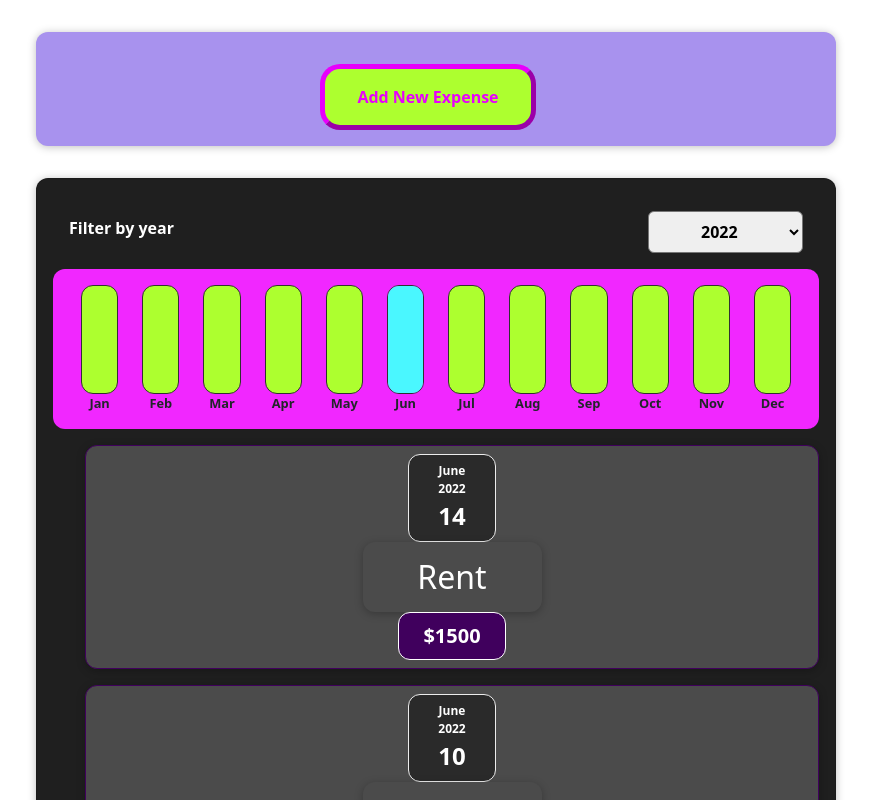
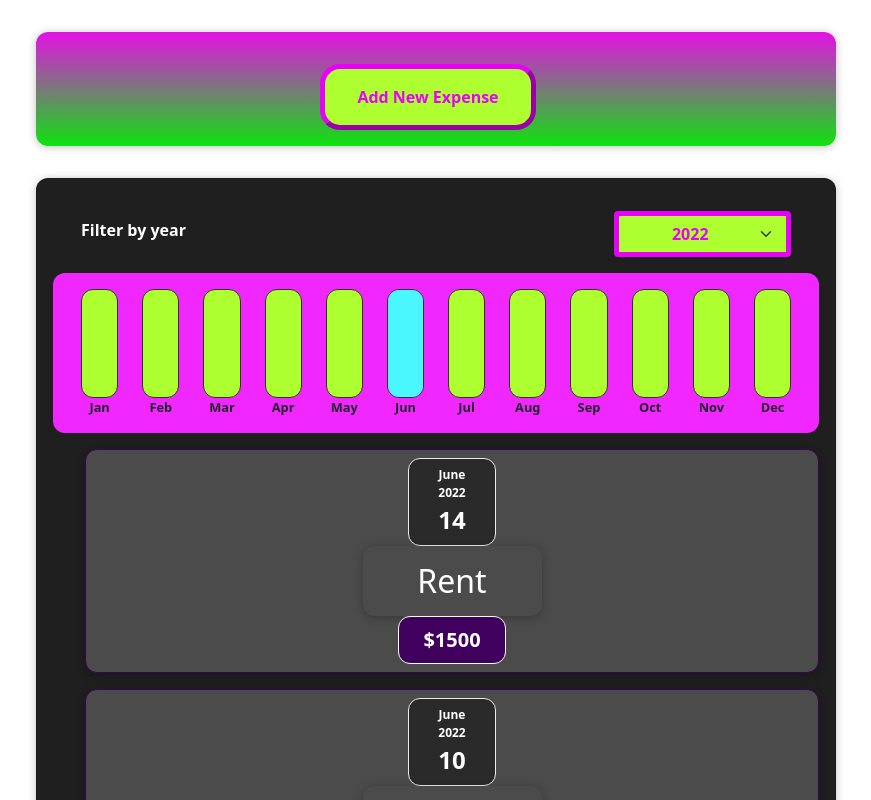
Before and after one commit to Trevorton27/jasonBreedloveReactExpenseTracker, a React (Create React App) app: page / in a window 1280 px wide. Shown: the top 800 px of the page, without its empty margins (204-1075 px from the left). Built offline with nearby package versions, Linux system fonts and the light colour scheme.

Commit message:
form-control styling

```diff
--- a/src/components/ExpensesFilter.css
+++ b/src/components/ExpensesFilter.css
@@ -16,9 +16,19 @@
     margin-bottom: 0.5rem;
 }
 
-.expenses-filter select {
-    font: inherit;
-    padding: 0.5rem 3rem;
-    font-weight: bold;
-    border-radius: 6px;
+/*.expenses-filter select {*/
+/*    font: inherit;*/
+/*    padding: 0.5rem 3rem;*/
+/*    font-weight: bold;*/
+/*    border-radius: 6px;*/
+/*}*/
+
+.form-select{
+    width: 25%;
+    border: 5px solid #E800FC;
+    background-color: greenyellow;
+    color: #E800FC;
+    font-weight: bolder;
+    text-align: center;
+
 }
--- a/src/components/ExpensesFilter.js
+++ b/src/components/ExpensesFilter.js
@@ -9,9 +9,13 @@ const ExpensesFilter = (props) => {
 
   return (
     <div className="expenses-filter">
-      <div className="expenses-filter__control">
+      <div className="expenses-filter__control container">
         <label>Filter by year</label>
-        <select value={props.selected} onChange={dropdownChangeHandler}>
+        <select
+          value={props.selected}
+          onChange={dropdownChangeHandler}
+          className={"form-select"}
+        >
           <option value="2022">2022</option>
           <option value="2021">2021</option>
           <option value="2020">2020</option>
--- a/src/components/NewExpense/ExpenseForm.js
+++ b/src/components/NewExpense/ExpenseForm.js
@@ -35,15 +35,14 @@ const ExpenseForm = (props) => {
     <form onSubmit={submitHandler} className={"container bg-gradient"}>
       <div>
         <div className={"form-group"}>
-          {/*<div className={"new-expense__control"}>*/}
-          <label>Title</label>
+          <label className={"form-floating"}>Title</label>
           <input
             type="text"
             name="title"
             placeholder="Title"
             value={enteredTitle}
             onChange={titleChangeHandler}
-            // className={"form-control"}
+            className={"input-lg form-control-lg"}
           />
           <label>Amount</label>
           <input
@@ -54,9 +53,9 @@ const ExpenseForm = (props) => {
             placeholder="Amount"
             value={enteredAmount}
             onChange={amountChangeHandler}
-            // className={"form-control"}
+            className={"input-lg form-control-lg"}
           />
-          {/*<ExpenseDate />*/}
+          <div className={"form-group"}>
             <label>Date</label>
             <input
               type="date"
@@ -66,11 +65,11 @@ const ExpenseForm = (props) => {
               placeholder=""
               value={enteredDate}
               onChange={dateChangeHandler}
-            // className={"form-control"}
+              className={"input-lg form-control-lg"}
             />
           </div>
-        {/*<div className={"new-expense__actions"}></div>*/}
-        <div>
+        </div>
+        <div className={"form-group"}>
           <button
             className={"btn btn-primary"}
             type="button"
@@ -78,10 +77,6 @@ const ExpenseForm = (props) => {
           >
             Cancel
           </button>
-          {/*type={"button"}*/}
-          {/*onClick={props.onCancel}*/}
-          {/*className="btn btn-primary" > Cancel*/}
-          {/*</button>*/}
           <button type={"submit"} className={"btn btn-primary"}>
             Add Expense
           </button>
--- a/src/components/NewExpense/NewExpense.css
+++ b/src/components/NewExpense/NewExpense.css
@@ -1,5 +1,5 @@
 .new-expense {
-    background-color: #a892ee;
+    /*background-color: #a892ee;*/
     padding: 1rem;
     margin: 2rem auto;
     width: 50rem;
@@ -7,6 +7,7 @@
     border-radius: 12px;
     text-align: center;
     box-shadow: 0 1px 8px rgba(0, 0, 0, 0.25);
+    background: linear-gradient(to top, #0de30d 0%, #e510e5 100%);
 }
 
 .new-expense button {
@@ -26,7 +27,6 @@
 .new-expense button:hover,
 .new-expense button:active {
     background-color: #E800FC;
-    /*border-color: greenyellow;*/
     border: 5px solid greenyellow;
 }
 
--- a/src/components/NewExpense/NewExpense.js
+++ b/src/components/NewExpense/NewExpense.js
@@ -23,7 +23,9 @@ const NewExpense = (props) => {
     <div>
       <div className={"new-expense"}>
         {!isEditing && (
-          <button onClick={startEditingHandler}>Add New Expense</button>
+          <button onClick={startEditingHandler} className={"btn btn-primary"}>
+            Add New Expense
+          </button>
         )}
         {isEditing && (
           <ExpenseForm
--- a/src/components/NewExpense/NewExpenseForm.css
+++ b/src/components/NewExpense/NewExpenseForm.css
@@ -12,14 +12,14 @@
 /*    display: block;*/
 /*}*/
 
-.new-expense__control input {
-    font: inherit;
-    padding: 0.5rem;
-    border-radius: 6px;
-    border: 1px solid #ccc;
-    width: 20rem;
-    max-width: 100%;
-}
+/*.new-expense__control input {*/
+/*    font: inherit;*/
+/*    padding: 0.5rem;*/
+/*    border-radius: 6px;*/
+/*    border: 1px solid #ccc;*/
+/*    width: 20rem;*/
+/*    max-width: 100%;*/
+/*}*/
 
 .new-expense__actions {
     text-align: right;
```
Lines whose indentation alone changed are shown as unchanged.
